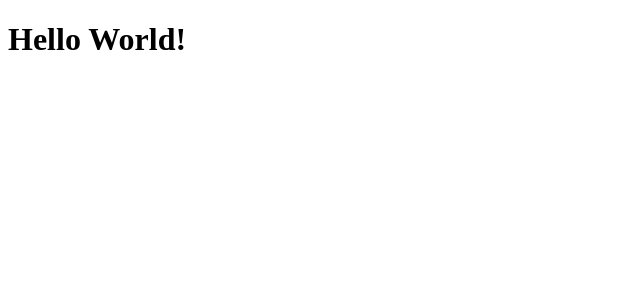
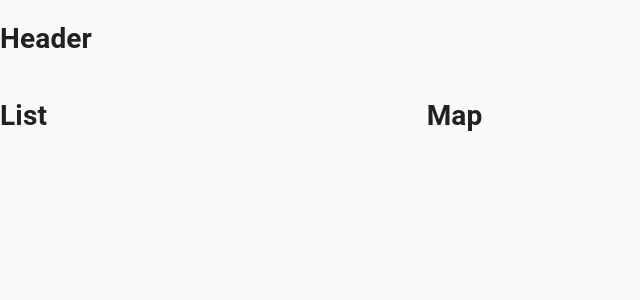
Before and after one commit to ukaran11/travel-advisor-react, a React (Create React App) app: page / in a window 1280 px wide. Shown: the top 300 px of the page, without its empty margins (0-640 px from the left). Built offline with nearby package versions, Linux system fonts and the light colour scheme.

Commit message:
Utsav | Initial codebase done

```diff
--- a/src/App.js
+++ b/src/App.js
@@ -1,10 +1,24 @@
 import React from 'react';
+import { CssBaseline, Grid } from '@material-ui/core';
+
+import Header from './components/Header/Header';
+import List from './components/List/List';
+import Map from './components/Map/Map';
 
 const App = () => {
     return (
-        <div>
-            <h1>Hello World!</h1>
-        </div>
+       <>
+        <CssBaseline />
+        <Header />
+        <Grid container spacing={3} style={{width: '100%'}} >
+            <Grid item xs={12} md={4} >
+                <List />
+            </Grid>
+            <Grid item xs={12} md={8} >
+                <Map />
+            </Grid>
+        </Grid>
+       </>
     );
 };
 
--- a/src/components/Header/Header.jsx
+++ b/src/components/Header/Header.jsx
@@ -0,0 +1,9 @@
+import React from 'react';
+
+const Header = () => {
+    return (
+        <h1>Header</h1>
+    );
+}
+
+export default Header;
--- a/src/components/List/List.jsx
+++ b/src/components/List/List.jsx
@@ -0,0 +1,9 @@
+import React from 'react';
+
+const List = () => {
+    return (
+        <h1>List</h1>
+    );
+}
+
+export default List;
--- a/src/components/Map/Map.jsx
+++ b/src/components/Map/Map.jsx
@@ -0,0 +1,9 @@
+import React from 'react';
+
+const Map = () => {
+    return (
+        <h1>Map</h1>
+    );
+}
+
+export default Map;
```
Also changed, not shown: src/components/PlaceDetails/PlaceDetails.jsx (+9 -0 lines).
